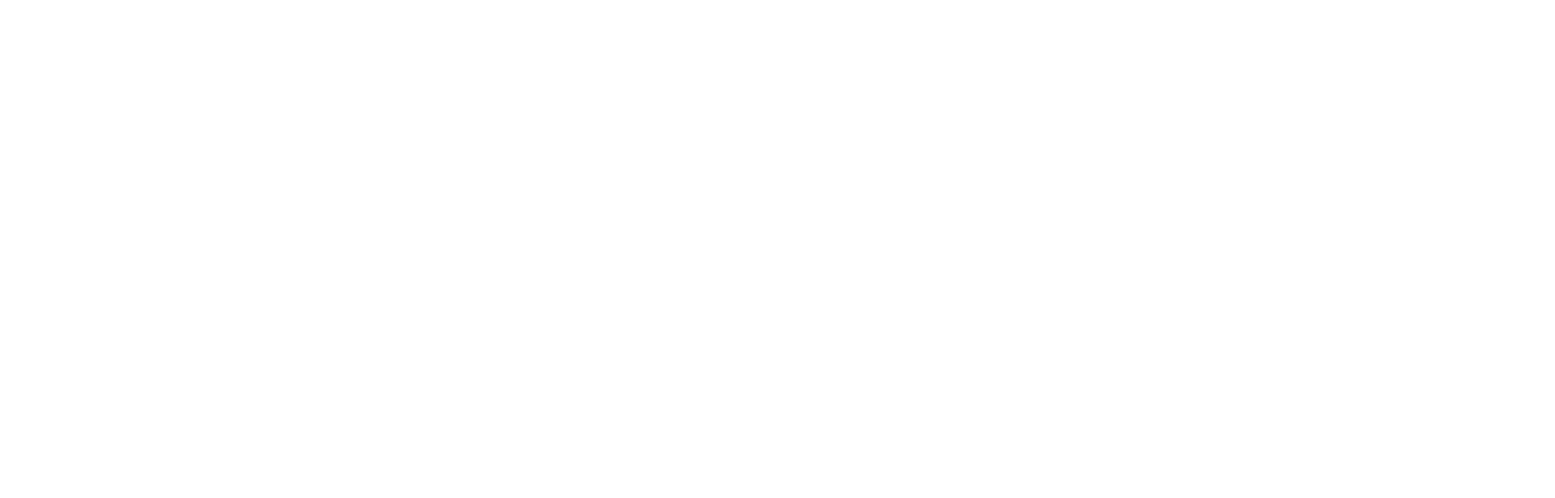
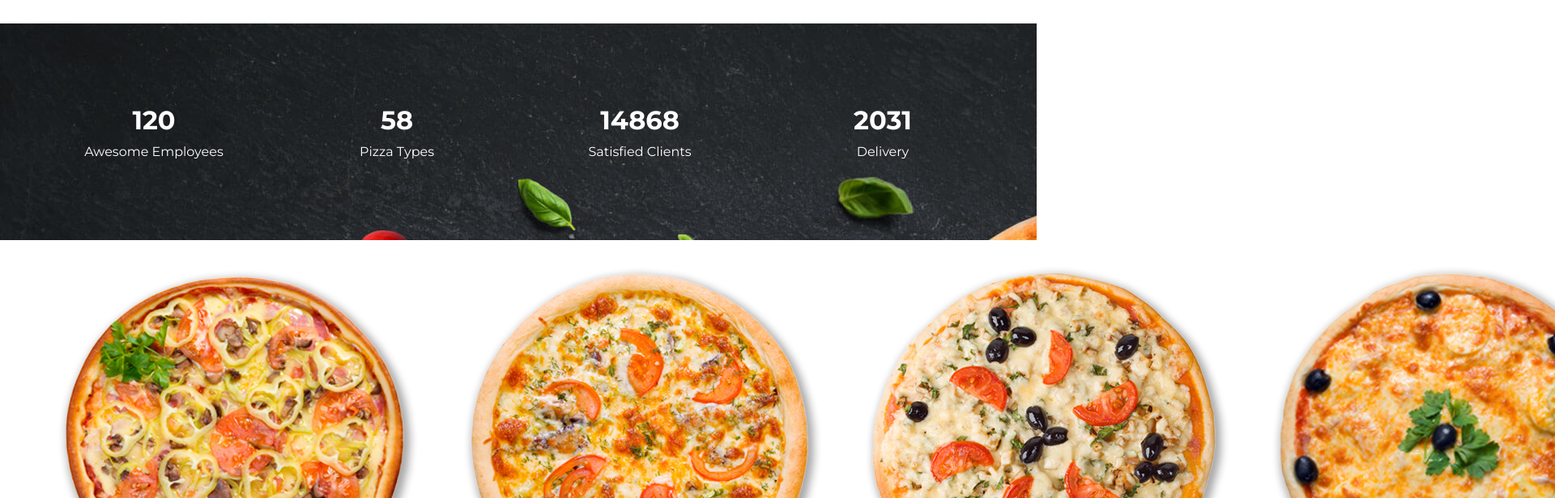
Before and after one commit to prakhyatsinghal/Maestro-Pizzni, a React (Create React App) app: page / in a window 1280 px wide. Shown: the part 2320-2936 px from the top of the page at 81% size, 1920 px wide, since content can reach past the window. Before the commit the page ends 2349 px from the top, so only its background shows below. Built offline with nearby package versions, Linux system fonts and the light colour scheme.

Commit message:
Completed Clients

```diff
--- a/src/App.css
+++ b/src/App.css
@@ -118,6 +118,9 @@
   width: 50%
 }
 
+.col-3 {
+  width : 25%;
+}
 .about h3 {
   color: rgba(37, 37, 37, 0.7);
   font-size: 30px;
@@ -178,3 +181,27 @@
 .shop__btn {
   margin-top : 35px;
 }
+
+.clients{
+  width : 100%;
+  padding : 100px 0;
+  background: url("/public/img/bg.jpg");
+  background-repeat: no-repeat;
+  background-cover :cover;
+  color: #fff;
+  background-attachment : fixed;
+}
+
+.client{
+  text-align : center;
+}
+
+.client h1{
+  font-style: 45px;
+}
+
+.client p {
+  font-style : 18px;
+  font-weight : 400;
+  margin-top : 10px;
+}
--- a/src/App.js
+++ b/src/App.js
@@ -6,6 +6,7 @@
 import Shop from './components/Shop';
 import Menu from './components/Menu';
 import Clients from './components/Clients';
+import Prices from './components/Prices';
 
 function App() {
   return (
@@ -16,6 +17,7 @@
       <Shop></Shop>
       <Menu></Menu>
       <Clients></Clients>
+      <Prices></Prices>
     </div>
   );
 }
--- a/src/components/Clients.js
+++ b/src/components/Clients.js
@@ -6,8 +6,30 @@
         <div className="container">
             <div className="row">
                 <div className = "col-3">
+                  <div className = "client">
+                    <h1>120</h1>
+                    <p>Awesome Employees</p>
+                  </div>
+                </div>
+                <div className = "col-3">
+                  <div className = "client">
+                    <h1>58</h1>
+                    <p>Pizza Types</p>
+                  </div>
+                </div>
+                <div className = "col-3">
+                  <div className = "client">
+                    <h1>14868</h1>
+                    <p>Satisfied Clients</p>
+                  </div>
+                </div>
+                <div className = "col-3">
+                  <div className = "client">
+                    <h1>2031</h1>
+                    <p>Delivery</p>
+                  </div>
+                </div>
 
-                </div>
             </div>
         </div>
     </div>
--- /dev/null
+++ b/src/components/Prices.js
@@ -0,0 +1,103 @@
+import React from "react";
+
+const Prices = () => {
+  return (
+    <div className="prices">
+      <div className="container">
+        <div className="row">
+          <div className="col-4">
+            <div className="price">
+              <div className="price__img">
+                <img src="/img/pizza1.png" alt="pizza" />
+              </div>
+              <h1 className="price__heading">Pizza Margeritta</h1>
+              <p className="price__text">
+                Nullam nibh sem, imperdiet ultrices commodo a, vulputate vel
+                ligula. Duis venenatis at eros sed egestas. Mauris rutrum quam
+                risus, vel hendrerit dui tempor in.
+              </p>
+              <p className="price_rs">$50.00</p>
+            </div>
+          </div>
+
+          <div className="col-4">
+            <div className="price">
+              <div className="price__img">
+                <img src="/img/pizza2.png" alt="pizza" />
+              </div>
+              <h1 className="price__heading">Pizza Margeritta</h1>
+              <p className="price__text">
+                Nullam nibh sem, imperdiet ultrices commodo a, vulputate vel
+                ligula. Duis venenatis at eros sed egestas. Mauris rutrum quam
+                risus, vel hendrerit dui tempor in.
+              </p>
+              <p className="price_rs">$25.00</p>
+            </div>
+          </div>
+
+          <div className="col-4">
+            <div className="price">
+              <div className="price__img">
+                <img src="/img/pizza3.png" alt="pizza" />
+              </div>
+              <h1 className="price__heading">Pizza Margeritta</h1>
+              <p className="price__text">
+                Nullam nibh sem, imperdiet ultrices commodo a, vulputate vel
+                ligula. Duis venenatis at eros sed egestas. Mauris rutrum quam
+                risus, vel hendrerit dui tempor in.
+              </p>
+              <p className="price_rs">$150.00</p>
+            </div>
+          </div>
+
+          <div className="col-4">
+            <div className="price">
+              <div className="price__img">
+                <img src="/img/pizza4.png" alt="pizza" />
+              </div>
+              <h1 className="price__heading">Pizza Margeritta</h1>
+              <p className="price__text">
+                Nullam nibh sem, imperdiet ultrices commodo a, vulputate vel
+                ligula. Duis venenatis at eros sed egestas. Mauris rutrum quam
+                risus, vel hendrerit dui tempor in.
+              </p>
+              <p className="price_rs">$22.00</p>
+            </div>
+          </div>
+
+          <div className="col-4">
+            <div className="price">
+              <div className="price__img">
+                <img src="/img/pizza5.png" alt="pizza" />
+              </div>
+              <h1 className="price__heading">Pizza Margeritta</h1>
+              <p className="price__text">
+                Nullam nibh sem, imperdiet ultrices commodo a, vulputate vel
+                ligula. Duis venenatis at eros sed egestas. Mauris rutrum quam
+                risus, vel hendrerit dui tempor in.
+              </p>
+              <p className="price_rs">$22.00</p>
+            </div>
+          </div>
+
+          <div className="col-4">
+            <div className="price">
+              <div className="price__img">
+                <img src="/img/pizza6.png" alt="pizza" />
+              </div>
+              <h1 className="price__heading">Pizza Margeritta</h1>
+              <p className="price__text">
+                Nullam nibh sem, imperdiet ultrices commodo a, vulputate vel
+                ligula. Duis venenatis at eros sed egestas. Mauris rutrum quam
+                risus, vel hendrerit dui tempor in.
+              </p>
+              <p className="price_rs">$22.00</p>
+            </div>
+          </div>
+        </div>
+      </div>
+    </div>
+  );
+};
+
+export default Prices;
```
